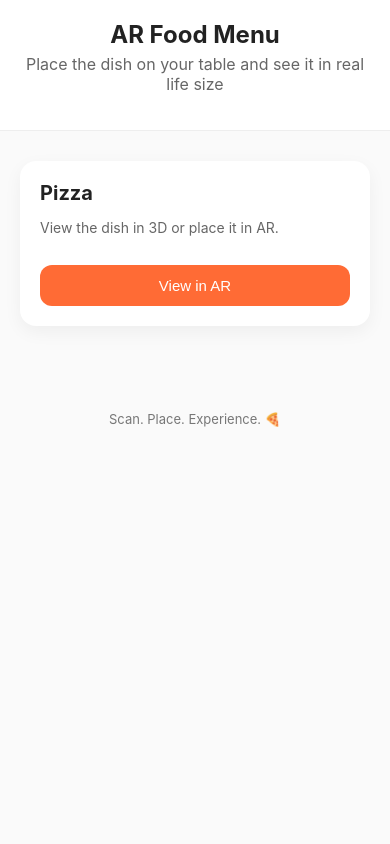
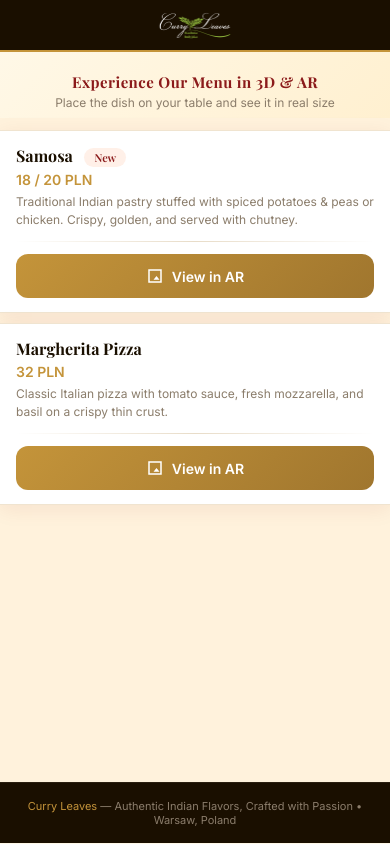
Before and after one commit to P4V4NPa1/AR-Food-menu, a plain HTML site: page index.html in a window 390 px wide. Drawn offline with nearby package versions, Linux system fonts and the light colour scheme.

Commit message:
Update AR menu with Curry Leaves theme, logo, and samosa model
- Rebrand to Curry Leaves with warm Indian restaurant color scheme (gold, maroon, cream)
- Add restaurant logo from curryleaves.pl to sticky header
- Add Samosa 3D model (GLB) with AR support
- Fix AR attributes: ar-scale, ar-placement, exposure for proper real-world sizing
- Add mobile-responsive layout with edge-to-edge cards on small screens
- Add dark mode support via prefers-color-scheme
- Add .gitignore for DS_Store

```diff
--- a/index.html
+++ b/index.html
@@ -2,101 +2,268 @@
 <html lang="en">
 <head>
   <meta charset="UTF-8">
-  <meta name="viewport" content="width=device-width, initial-scale=1.0">
-  <title>AR Food Menu</title>
+  <meta name="viewport" content="width=device-width, initial-scale=1.0, maximum-scale=1.0, user-scalable=no">
+  <title>Curry Leaves - AR Menu</title>
+  <script type="module" src="https://unpkg.com/@google/model-viewer/dist/model-viewer.min.js"></script>
+  <link rel="preconnect" href="https://fonts.googleapis.com">
+  <link rel="preconnect" href="https://fonts.gstatic.com" crossorigin>
+  <link href="https://fonts.googleapis.com/css2?family=Playfair+Display:wght@400;600;700&family=Inter:wght@400;500;600&display=swap" rel="stylesheet">
+  <style>
+    *, *::before, *::after { box-sizing: border-box; margin: 0; padding: 0; }
 
-  <script type="module" src="https://unpkg.com/@google/model-viewer/dist/model-viewer.min.js"></script>
-
-  <style>
     body {
-      font-family: -apple-system, BlinkMacSystemFont, "Segoe UI", Roboto, Arial, sans-serif;
-      margin: 0;
-      background: #fafafa;
-      color: #222;
+      font-family: 'Inter', -apple-system, BlinkMacSystemFont, sans-serif;
+      background: #1A0F00;
+      color: #3D2B1A;
+      min-height: 100vh;
     }
 
     header {
-      text-align: center;
-      padding: 20px;
-      background: white;
-      border-bottom: 1px solid #eee;
+      background: #1A0F00;
+      padding: 16px 20px;
+      display: flex;
+      align-items: center;
+      justify-content: center;
+      border-bottom: 2px solid #C4943A;
+      position: sticky;
+      top: 0;
+      z-index: 100;
     }
 
-    h1 {
-      margin: 0;
-      font-size: 24px;
+    .logo {
+      height: 44px;
+      width: auto;
+      display: block;
     }
 
-    .subtitle {
-      color: #666;
-      margin-top: 5px;
+    .tagline {
+      text-align: center;
+      padding: 28px 20px 10px;
+      background: linear-gradient(135deg, #FFF8E7 0%, #FFF0D0 100%);
+    }
+
+    .tagline h1 {
+      font-family: 'Playfair Display', serif;
+      font-size: 20px;
+      font-weight: 700;
+      color: #8B1A1A;
+      letter-spacing: 0.5px;
+    }
+
+    .tagline p {
+      font-size: 13px;
+      color: #8B7D6B;
+      margin-top: 4px;
+      font-weight: 400;
     }
 
     .container {
-      max-width: 700px;
-      margin: 30px auto;
-      padding: 0 20px 30px;
+      max-width: 720px;
+      margin: 0 auto;
+      padding: 16px 16px 30px;
+      background: #FFF8E7;
+      min-height: calc(100vh - 180px);
     }
 
     .card {
       background: white;
-      padding: 20px;
       border-radius: 16px;
-      box-shadow: 0 6px 18px rgba(0,0,0,0.05);
+      overflow: hidden;
+      box-shadow: 0 4px 20px rgba(139, 26, 26, 0.08);
+      border: 1px solid #F0E4D0;
+      margin-bottom: 20px;
     }
 
-    .card h2 {
-      margin-top: 0;
-      margin-bottom: 8px;
-      font-size: 20px;
+    .card-header {
+      padding: 18px 20px 0;
     }
 
-    .card p {
-      color: #666;
+    .card-header h2 {
+      font-family: 'Playfair Display', serif;
+      font-size: 20px;
+      font-weight: 700;
+      color: #1A0F00;
+    }
+
+    .card-header .price {
+      display: inline-block;
+      margin-top: 4px;
       font-size: 14px;
+      font-weight: 600;
+      color: #C4943A;
+    }
+
+    .card-header p {
+      font-size: 13px;
+      color: #8B7D6B;
+      margin-top: 4px;
+      line-height: 1.5;
     }
 
     model-viewer {
       width: 100%;
-      height: 380px;
-      background: #f3f3f3;
-      border-radius: 12px;
+      height: 340px;
+      background: #FFF8E7;
+      --poster-color: transparent;
     }
 
-    button {
-      margin-top: 15px;
+    .card-actions {
+      padding: 0 20px 18px;
+    }
+
+    .btn-ar {
       width: 100%;
-      padding: 12px;
+      padding: 14px;
+      border: none;
       border-radius: 12px;
-      border: none;
-      background: #ff6b35;
+      background: linear-gradient(135deg, #C4943A 0%, #A0762E 100%);
       color: white;
       font-size: 15px;
+      font-weight: 600;
+      font-family: 'Inter', sans-serif;
       cursor: pointer;
+      transition: all 0.2s;
+      display: flex;
+      align-items: center;
+      justify-content: center;
+      gap: 8px;
     }
 
-    button:hover {
-      background: #e85b27;
+    .btn-ar:hover {
+      background: linear-gradient(135deg, #D4A44A 0%, #B0863E 100%);
+      transform: translateY(-1px);
+      box-shadow: 0 4px 12px rgba(196, 148, 58, 0.3);
+    }
+
+    .btn-ar:active {
+      transform: translateY(0);
+    }
+
+    .btn-ar svg {
+      width: 18px;
+      height: 18px;
+      fill: currentColor;
+    }
+
+    .badge {
+      display: inline-block;
+      font-size: 11px;
+      font-weight: 600;
+      color: #8B1A1A;
+      background: #FFF0E8;
+      padding: 2px 10px;
+      border-radius: 20px;
+      margin-left: 8px;
+      vertical-align: middle;
+    }
+
+    .divider {
+      height: 1px;
+      background: linear-gradient(to right, transparent, #E8DCC8, transparent);
+      margin: 16px 20px;
     }
 
     footer {
       text-align: center;
-      padding: 25px;
-      color: #777;
-      font-size: 13px;
+      padding: 20px;
+      color: #8B7D6B;
+      font-size: 12px;
+      background: #1A0F00;
+      border-top: 1px solid #2A1F10;
+    }
+
+    footer span {
+      color: #C4943A;
+    }
+
+    @media (max-width: 640px) {
+      body { background: #FFF8E7; }
+      header { padding: 12px 16px; }
+      .logo { height: 36px; }
+      .tagline { padding: 20px 16px 8px; }
+      .tagline h1 { font-size: 17px; }
+      .tagline p { font-size: 12px; margin-top: 3px; }
+      .container { padding: 12px 0 20px; background: #FFF2DC; }
+      .card { border-radius: 0; border-left: none; border-right: none; margin-bottom: 10px; }
+      .card-header { padding: 14px 16px 0; }
+      .card-header h2 { font-size: 18px; }
+      .card-header p { font-size: 12px; }
+      model-viewer { height: 260px; }
+      .card-actions { padding: 0 16px 14px; }
+      .btn-ar { padding: 13px; font-size: 14px; }
+      .divider { margin: 12px 16px; }
+      footer { padding: 16px; font-size: 11px; }
+    }
+
+    @media (max-width: 400px) {
+      header { padding: 10px 12px; }
+      .logo { height: 30px; }
+      .tagline h1 { font-size: 15px; }
+      model-viewer { height: 220px; }
+      .card-header h2 { font-size: 16px; }
+    }
+
+    @media (prefers-color-scheme: dark) {
+      .container { background: #1A0F00; }
+      .card { background: #2A1F10; border-color: #3D2B1A; }
+      .card-header h2 { color: #FFF8E7; }
+      .card-header p { color: #A89880; }
+      .tagline { background: linear-gradient(135deg, #2A1F10 0%, #1A0F00 100%); }
+      .tagline h1 { color: #C4943A; }
+      .tagline p { color: #8B7D6B; }
+      .badge { background: #3D2B1A; }
+      .divider { background: linear-gradient(to right, transparent, #3D2B1A, transparent); }
     }
   </style>
 </head>
 <body>
   <header>
-    <h1>AR Food Menu</h1>
-    <p class="subtitle">Place the dish on your table and see it in real life size</p>
+    <img class="logo" src="logo.png" alt="Curry Leaves Restaurant">
   </header>
+
+  <div class="tagline">
+    <h1>Experience Our Menu in 3D &amp; AR</h1>
+    <p>Place the dish on your table and see it in real size</p>
+  </div>
 
   <div class="container">
     <div class="card">
-      <h2>Pizza</h2>
-      <p>View the dish in 3D or place it in AR.</p>
+      <div class="card-header">
+        <h2>Samosa <span class="badge">New</span></h2>
+        <span class="price">18 / 20 PLN</span>
+        <p>Traditional Indian pastry stuffed with spiced potatoes &amp; peas or chicken. Crispy, golden, and served with chutney.</p>
+      </div>
+
+      <model-viewer
+        src="models/Samosa.glb"
+        ar
+        ar-modes="quick-look webxr scene-viewer"
+        quick-look-browsers="safari"
+        camera-controls
+        auto-rotate
+        rotation-per-second="30deg"
+        shadow-intensity="0.8"
+        exposure="1.2"
+        ar-scale="fixed"
+        ar-placement="floor">
+      </model-viewer>
+
+      <div class="divider"></div>
+
+      <div class="card-actions">
+        <button class="btn-ar" onclick="this.parentElement.parentElement.querySelector('model-viewer').activateAR()">
+          <svg viewBox="0 0 24 24"><path d="M21 3H3v18h18V3zm-2 16H5V5h14v14zm-5-7l-4 5h8l-4-5z"/></svg>
+          View in AR
+        </button>
+      </div>
+    </div>
+
+    <div class="card">
+      <div class="card-header">
+        <h2>Margherita Pizza</h2>
+        <span class="price">32 PLN</span>
+        <p>Classic Italian pizza with tomato sauce, fresh mozzarella, and basil on a crispy thin crust.</p>
+      </div>
 
       <model-viewer
         src="models/Pizza.glb"
@@ -106,18 +273,26 @@
         quick-look-browsers="safari"
         camera-controls
         auto-rotate
-        shadow-intensity="1"
-        exposure="1">
+        rotation-per-second="30deg"
+        shadow-intensity="0.8"
+        exposure="1.2"
+        ar-scale="fixed"
+        ar-placement="floor">
       </model-viewer>
 
-      <button onclick="this.parentElement.querySelector('model-viewer').activateAR()">
-        View in AR
-      </button>
+      <div class="divider"></div>
+
+      <div class="card-actions">
+        <button class="btn-ar" onclick="this.parentElement.parentElement.querySelector('model-viewer').activateAR()">
+          <svg viewBox="0 0 24 24"><path d="M21 3H3v18h18V3zm-2 16H5V5h14v14zm-5-7l-4 5h8l-4-5z"/></svg>
+          View in AR
+        </button>
+      </div>
     </div>
   </div>
 
   <footer>
-    Scan. Place. Experience. 🍕
+    <span>Curry Leaves</span> &mdash; Authentic Indian Flavors, Crafted with Passion &bull; Warsaw, Poland
   </footer>
 </body>
 </html>
```
Also changed, not shown: logo.png (added), 3 other files.
